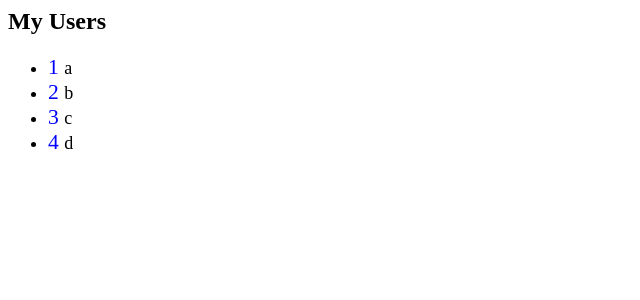
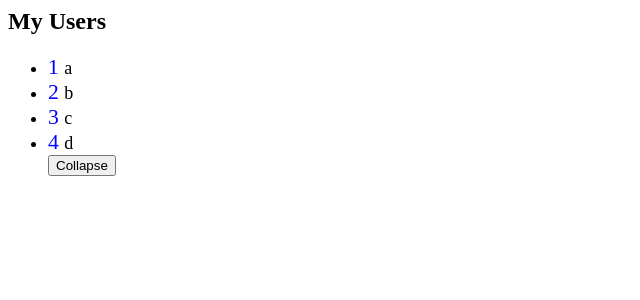
Before and after one commit to satyanshmishra/angular-srpmwm, an Angular app: page / in a window 1280 px wide. Shown: the top 300 px of the page, without its empty margins (0-640 px from the left). Built offline with nearby package versions, Linux system fonts and the light colour scheme.

Commit message:
2 files modified

```diff
--- a/src/app/app.component.html
+++ b/src/app/app.component.html
@@ -1,8 +1,11 @@
 <h2>My Users</h2>
 <ul class="users">
-  <div *ngIf="isTrue">
+  <div *ngIf="!isTrue">
+    <button *ngIf="isTrue">Expand</button>
     <li *ngFor="let user of users">
       <span class="badge">{{ user.id }} </span>{{ user.name }}
     </li>
   </div>
+  <button *ngIf="isTrue" (click)="Expand()">Expand</button>
+  <button *ngIf="!isTrue" (click)="Collapse()">Collapse</button>
 </ul>
--- a/src/app/app.component.ts
+++ b/src/app/app.component.ts
@@ -7,6 +7,12 @@ import { User } from './app.user';
   styleUrls: ['./app.component.css'],
 })
 export class AppComponent {
-  isTrue: boolean = true;
+  isTrue: boolean;
   users = Un;
+  Expand(): any {
+    this.isTrue = false;
+  }
+  Collapse(): any {
+    this.isTrue = true;
+  }
 }
```
